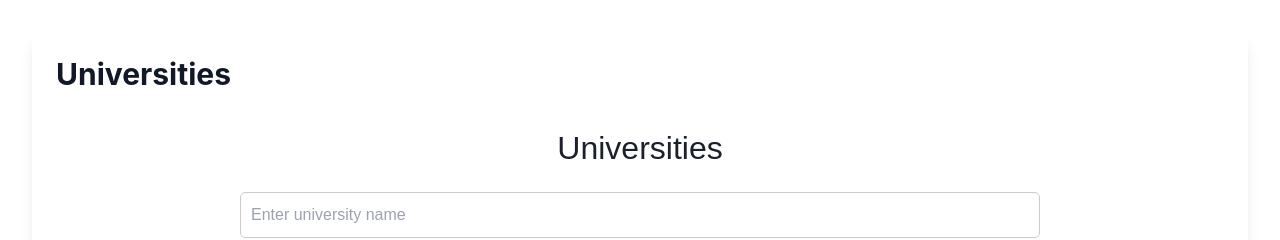
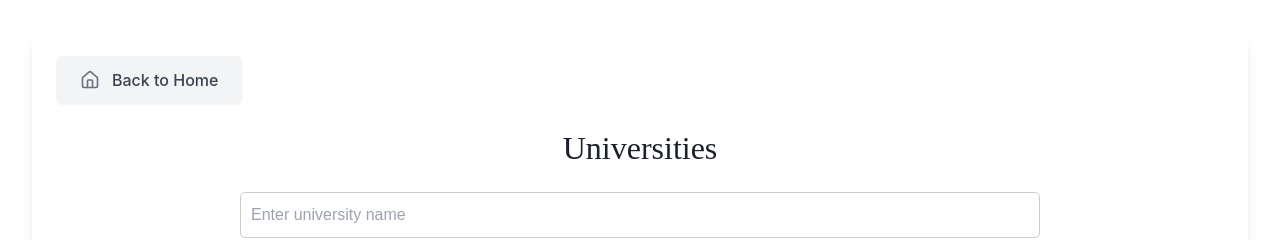
Before and after one commit to cs411-alawini/fa24-cs411-team018-DB101, a React (Create React App) app in the folder client/: page /university in a window 1280 px wide. Shown: the top 240 px of the page. Built offline with nearby package versions, Linux system fonts and the light colour scheme; no server answers.

Commit message:
add back to home for university page

```diff
--- a/client/src/components/universityComponent.tsx
+++ b/client/src/components/universityComponent.tsx
@@ -214,7 +214,9 @@ const UniversityPage: React.FC = () => {
 
   return (
     <div style={{ maxWidth: "800px", margin: "0 auto", fontFamily: "Arial, sans-serif" }}>
-      <h1 style={{ textAlign: "center", color: "#1a202c", fontSize: "2rem", margin: "20px 0" }}>Universities</h1>
+      <h1 style={{ textAlign: "center", color: "#1a202c", fontSize: "2rem", margin: "20px 0", fontFamily: "'Playfair Display', serif" }}>
+        Universities
+      </h1>
 
       <div style={{ marginBottom: "20px" }}>
         <input
--- a/client/src/pages/universityPage.tsx
+++ b/client/src/pages/universityPage.tsx
@@ -1,11 +1,25 @@
 import React from 'react';
+import { Link } from 'react-router-dom';
 import UniversityComponent from '../components/universityComponent';
+import { Home } from 'lucide-react';
+const UniversityPage: React.FC = () => {
+  const backHome = (event: React.MouseEvent<HTMLButtonElement, MouseEvent>): void => {
+    event.preventDefault();
+    window.location.href = '/home';
+  }
 
-const UniversityPage: React.FC = () => {
   return (
     <div className="max-w-7xl mx-auto px-4 sm:px-6 lg:px-8 py-8">
       <div className="bg-white rounded-lg shadow-lg p-6">
-        <h1 className="text-3xl font-bold text-gray-900 mb-8">Universities</h1>
+      <button
+          onClick={backHome}
+            className="flex items-center gap-3 px-6 py-3 text-gray-600 hover:text-gray-900 bg-gray-100 hover:bg-gray-200 transition-all rounded-md shadow-sm"
+          >
+            <Home className="h-5 w-5 text-gray-500 hover:text-gray-700 transition-colors" />
+            <span className="font-medium text-gray-700 hover:text-gray-900">Back to Home</span>
+      </button>
+
+
         <UniversityComponent />
       </div>
     </div>
```
